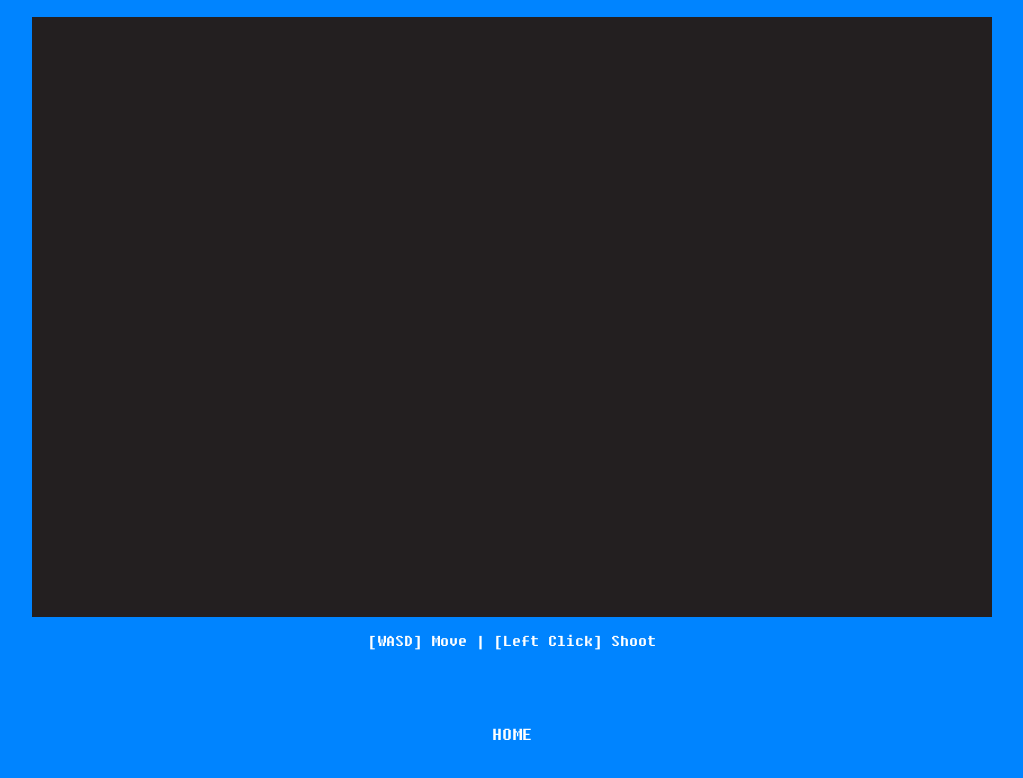
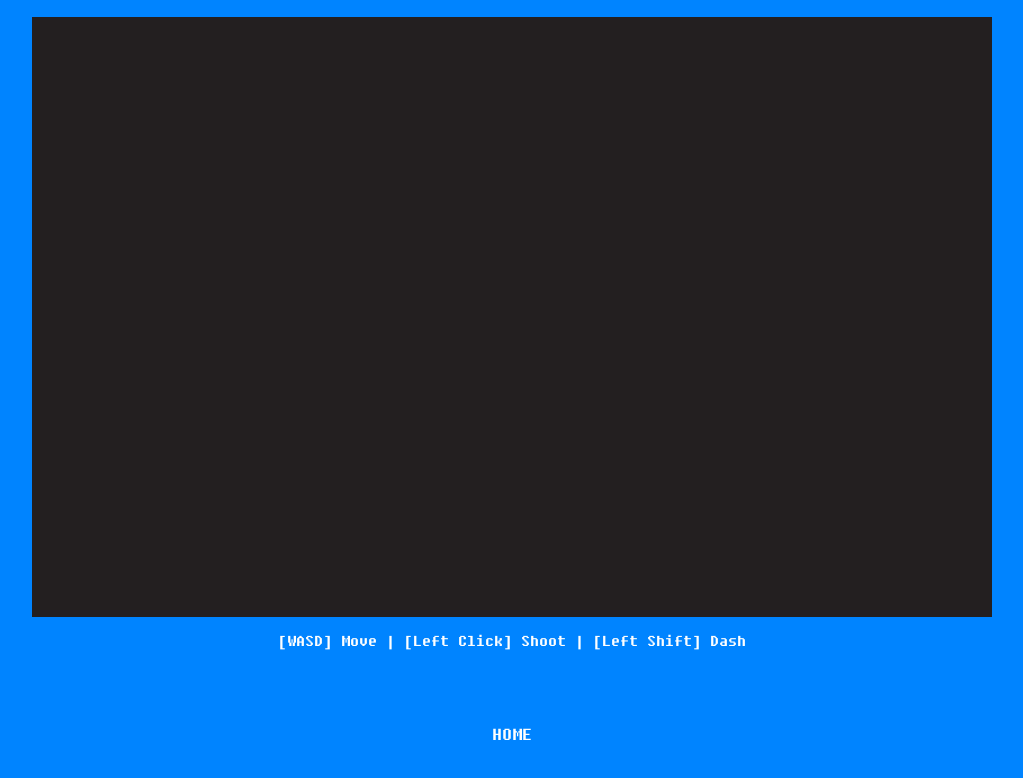
Before and after one commit to MasterMilkX/re-game-hub, a plain HTML site: page game_pages/space_shooter/A.html in a window 1280 px wide. Shown: the part 133-911 px from the top of the page, without its empty margins (128-1151 px from the left). Drawn offline with Linux system fonts and the light colour scheme; no server answers.

Commit message:
Update A.html

```diff
--- a/game_pages/space_shooter/A.html
+++ b/game_pages/space_shooter/A.html
@@ -70,7 +70,7 @@
                 <canvas id="unity-canvas" width=960 height=600 style="width: 960px; height: 600px; margin:auto; background: #231F20;"></canvas>
             </div>
             <div id="game-instructions">
-                [WASD] Move | [Left Click] Shoot
+                [WASD] Move | [Left Click] Shoot | [Left Shift] Dash
             </div>
 
             <div id="footer">
```
